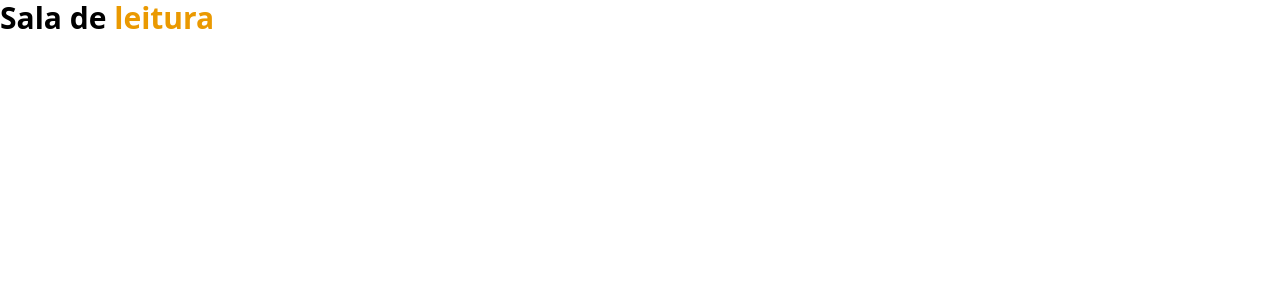
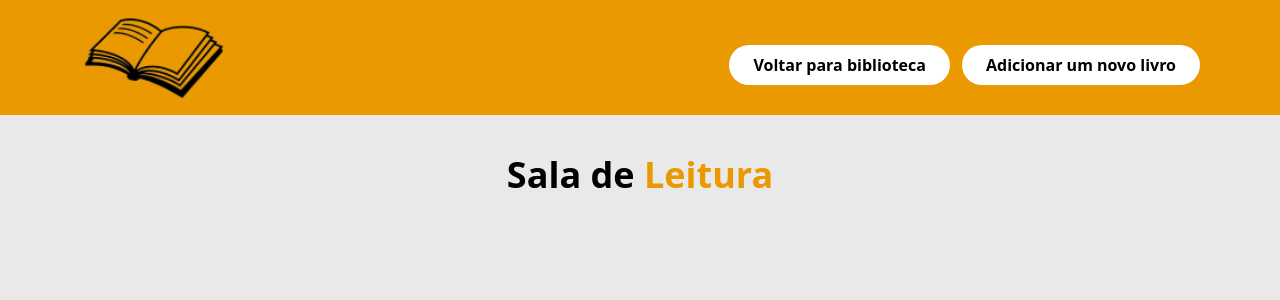
Before and after one commit to Lucio-Gabriel/BookManager, a Laravel app: page /sala-de-leitura in a window 1280 px wide. Shown: the top 300 px of the page. Run offline with Laravel 10, Linux system fonts and the light colour scheme; style sheets or scripts are compiled from the project's sources.

Commit message:
Create component and bringing books from the bank

```diff
--- a/app/Http/Controllers/HomeController.php
+++ b/app/Http/Controllers/HomeController.php
@@ -2,6 +2,7 @@
 
 namespace App\Http\Controllers;
 
+use App\Models\Book;
 use Illuminate\Http\Request;
 
 class HomeController extends Controller
@@ -9,7 +10,9 @@ class HomeController extends Controller
     //
     public function index(Request $request)
     {
-        return view('home');
+        $books = Book::all()->take(3);
+
+        return view('home', ['books' => $books]);
     }
 
 }
--- a/app/Http/Controllers/RoomController.php
+++ b/app/Http/Controllers/RoomController.php
@@ -2,13 +2,17 @@
 
 namespace App\Http\Controllers;
 
+use App\Models\Book;
 use Illuminate\Http\Request;
 
 class RoomController extends Controller
 {
     //
-    public function index()
+    public function index(Request $request)
     {
+
+
+
         return view('room.room');
     }
 }
--- a/resources/views/books/create_book.blade.php
+++ b/resources/views/books/create_book.blade.php
@@ -7,7 +7,7 @@
     @vite('resources/css/app.css')
     <title>Adicionar Livro - BookManager</title>
 </head>
-<body>
+<body class="bg-cinza-claro">
 
     <div class="bg-amarelo py-4 px-20 flex justify-between items-center">
         <img class="" src="/assests/image/book.png" alt="" width="150" height="150">
--- a/resources/views/room/room.blade.php
+++ b/resources/views/room/room.blade.php
@@ -7,9 +7,21 @@
     @vite('resources/css/app.css')
     <title>Sala de Leitura - BookManager</title>
 </head>
-<body>
+<body class="bg-cinza-claro">
 
-    <h1 class="text-3xl font-bold">Sala de <span class="text-amarelo">leitura </span></h1>
+    <div class="bg-amarelo py-4 px-20 flex justify-between items-center">
+        <img class="" src="/assests/image/book.png" alt="" width="150" height="150">
+        <div class="flex gap-3 items-center">
+            <a class="flex justify-center items-center py-2 bg-white px-6 mt-4  rounded-full font-semibold"
+                href="{{ route('home') }}"> Voltar para biblioteca </a>
+            <a class="flex justify-center items-center py-2 bg-white px-6 mt-4  rounded-full font-semibold"
+                href="{{route('book.create')}}"> Adicionar um novo livro </a>
+        </div>
+    </div>
+
+    <div class="flex justify-center items-center pt-10 pb-20">
+        <h1 class="text-4xl font-semibold">Sala de<span class="text-amarelo"> Leitura</span></h1>
+    </div>
 
 </body>
 </html>
```
Also changed, not shown: resources/views/components/card.blade.php (added, +20 -0 lines), resources/views/home.blade.php (+11 -13 lines).
